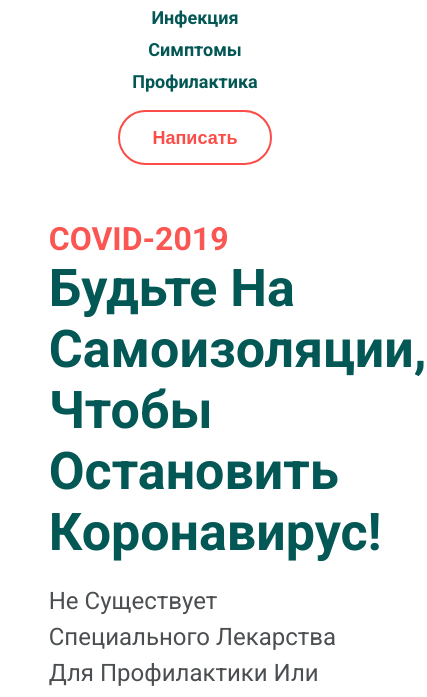
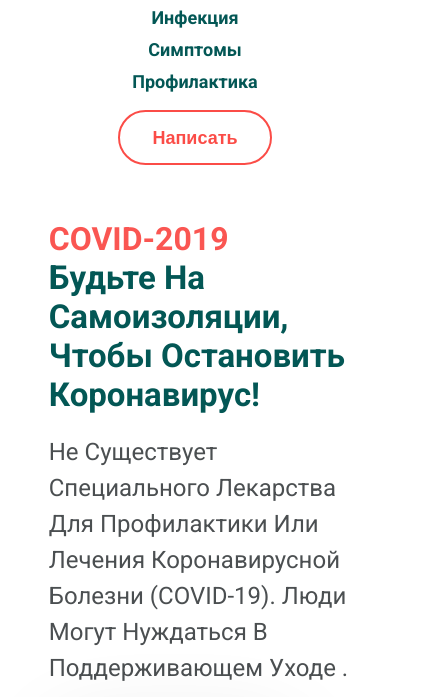
Before and after one commit to GematogenMay/Covid2019, a plain HTML site: page index.html in a window 390 px wide. Shown: the part 145-842 px from the top of the page, 427 px wide, since content can reach past the window. Drawn offline with Linux system fonts and the light colour scheme.

Commit message:
Add files via upload

```diff
--- a/css/main.css
+++ b/css/main.css
@@ -6,6 +6,7 @@ body{
 	overflow-x: hidden;
 }
 h1,h2,h3,p,a, img{
+	z-index: 222;
 	margin: 0;
 	padding: 0;
 	text-transform: capitalize;
@@ -677,6 +678,9 @@ a{
 		padding: 0;
 		flex-direction: column;
 	}
+	.header__main-title .h1{
+		font-size: 33px;
+	}
 	#header{
 		background: none;
 	}
@@ -696,6 +700,7 @@ a{
 		width: 100%;
 	}
 	.inf-card{
+	    box-shadow: 0px 0px 19px 8px rgba(0, 0, 0, 0.1);
 		/* height: 600px; */
 	}
 	.inf-card:hover:before{
```
